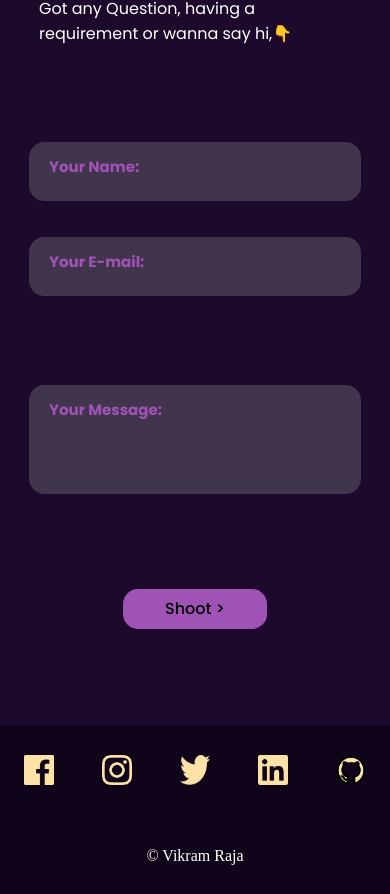
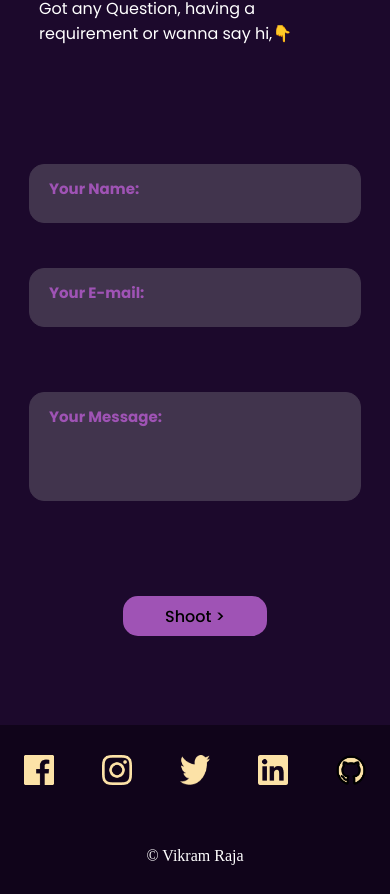
Before and after one commit to V-VikramRaja/Portfolio, a React (Create React App) app: page / in a window 390 px wide. Shown: the part 6417-7311 px from the top of the page. Built offline with nearby package versions, Linux system fonts and the light colour scheme; a web font is replaced by a local one.

Commit message:
clearing bugs

```diff
--- a/src/components/Contact/Contact.css
+++ b/src/components/Contact/Contact.css
@@ -189,4 +189,14 @@
     .portfolio__contact__form__main__container input {
         width: 300px !important;
     }
+
+    .portfolio__contact__form__name{
+        margin-top: 30px;
+    }
+    .portfolio__contact__form__email {
+        margin-top: 30px;
+    }
+    .portfolio__contact__form__message {
+        margin-top: 30px;
+    }
 }
```
Also changed, not shown: 6 other files (tests, documents, lock files or other folders).
